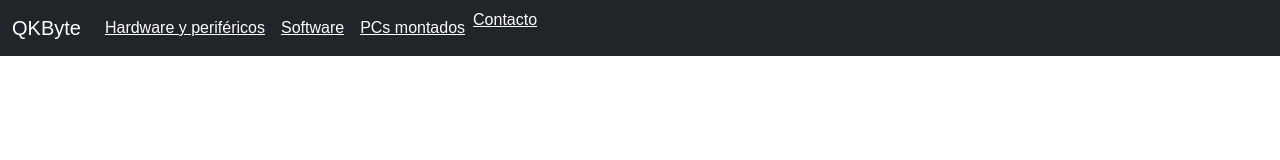
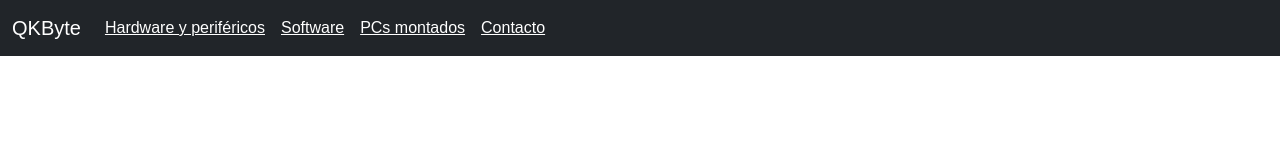
Before and after one commit to rexwithluv/qkbyte, a Next.js app: page / in a window 1280 px wide. Shown: the top 160 px of the page. Built offline with nearby package versions, Linux system fonts and the light colour scheme.

Commit message:
fix(navbar): estilos del hipervínculo contacto

```diff
--- a/src/components/NavBar.js
+++ b/src/components/NavBar.js
@@ -20,7 +20,7 @@ export default function NavBar() {
                             <Link className="nav-link text-white" href="#">PCs montados</Link>
                         </li>
                         <li className="nav-item">
-                            <Link href="/contacto" className="text-white">Contacto</Link>
+                            <Link href="/contacto" className="nav-link text-white">Contacto</Link>
                         </li>
                     </ul>
                 </div>
```
